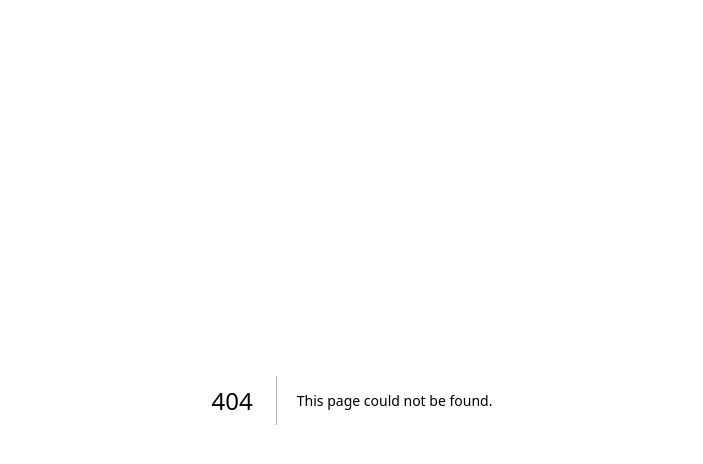
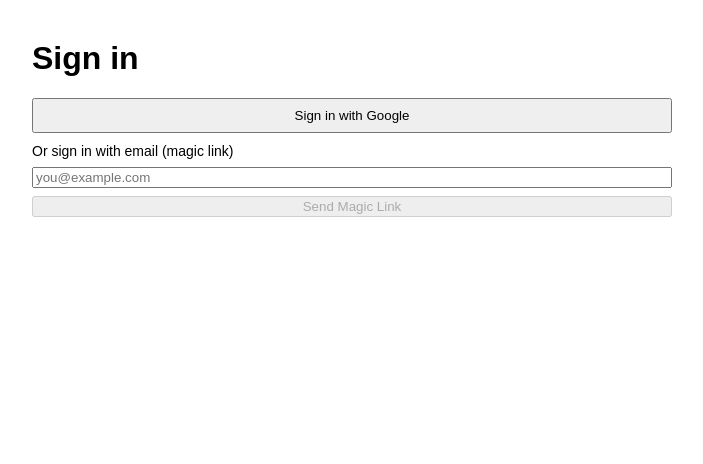
Before and after one commit to sachinkn92/Qr-entry-system-, a Next.js app: page /auth/login in a window 1280 px wide. Before the commit this address had no page. Shown: the top 464 px of the page, without its empty margins (288-991 px from the left). Built offline with nearby package versions, Linux system fonts and the light colour scheme; no server answers.

Commit message:
feat(auth): add Supabase Auth (Google + magic link); protect admin and scan pages

```diff
--- /dev/null
+++ b/src/pages/auth/login.js
@@ -0,0 +1,53 @@
+import { useState } from 'react'
+import supabase from '../../lib/supabaseClient'
+
+export default function Login() {
+  const [email, setEmail] = useState('')
+  const [message, setMessage] = useState('')
+  const [loading, setLoading] = useState(false)
+
+  async function signInWithGoogle() {
+    setLoading(true)
+    setMessage('')
+    try {
+      const { error } = await supabase.auth.signInWithOAuth({ provider: 'google', options: { redirectTo: window.location.origin + '/admin' } })
+      if (error) throw error
+      // On success the browser is redirected to the provider
+    } catch (err) {
+      setMessage(err.message || 'Google sign-in failed')
+      setLoading(false)
+    }
+  }
+
+  async function sendMagicLink(e) {
+    e && e.preventDefault()
+    setLoading(true)
+    setMessage('')
+    try {
+      const { data, error } = await supabase.auth.signInWithOtp({ email, options: { emailRedirectTo: window.location.origin + '/admin' } })
+      if (error) throw error
+      setMessage('Check your email for a sign-in link.')
+    } catch (err) {
+      setMessage(err.message || 'Magic link failed')
+    } finally {
+      setLoading(false)
+    }
+  }
+
+  return (
+    <div style={{ maxWidth: 640, margin: '40px auto', fontFamily: 'Arial, sans-serif' }}>
+      <h1>Sign in</h1>
+      <div style={{ display: 'grid', gap: 10 }}>
+        <button onClick={signInWithGoogle} disabled={loading} style={{ padding: '8px 12px' }}>Sign in with Google</button>
+
+        <form onSubmit={sendMagicLink} style={{ display: 'grid', gap: 8 }}>
+          <label style={{ fontSize: 14 }}>Or sign in with email (magic link)</label>
+          <input type="email" required placeholder="you@example.com" value={email} onChange={e => setEmail(e.target.value)} />
+          <button disabled={loading || !email} type="submit">Send Magic Link</button>
+        </form>
+
+        {message && <p style={{ color: 'green' }}>{message}</p>}
+      </div>
+    </div>
+  )
+}
```
Also changed, not shown: src/pages/admin/index.js (+19 -0 lines), src/pages/scan.js (+16 -1 lines), 1 other file (tests, documents, lock files or other folders).
